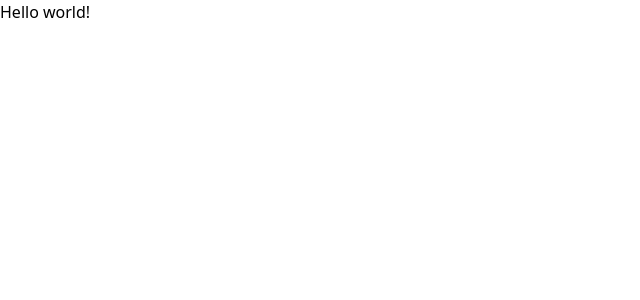
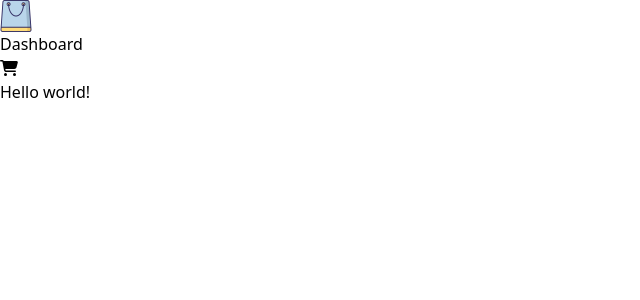
Before and after one commit to Jonaxx8/AI-Powered-Customer-Personalization-Platform, a React (Vite) app in the folder frontend/: page / in a window 1280 px wide. Shown: the top 300 px of the page, without its empty margins (0-640 px from the left). Built offline with nearby package versions, Linux system fonts and the light colour scheme.

Commit message:
navbar component created

```diff
--- a/frontend/src/App.jsx
+++ b/frontend/src/App.jsx
@@ -1,10 +1,13 @@
 import DashBoard from './pages/DashBoard'
+import Navbar from './components/Navbar'
 
 function App() {
 
   return (
     <>
+      <Navbar />
       <DashBoard />
+
     </>
   )
 }
--- /dev/null
+++ b/frontend/src/components/Navbar.js
@@ -0,0 +1,58 @@
+import { useState, useEffect } from 'react'
+import Link from 'next/link'
+import { useCartContext } from '@/context/Store'
+import { FontAwesomeIcon } from '@fortawesome/react-fontawesome'
+import { faShoppingCart } from '@fortawesome/free-solid-svg-icons'
+import logo from '../assets/bag.png'
+
+function Navbar() {
+//   const cart = useCartContext()[0]
+//   const [cartItems, setCartItems] = useState(0)
+
+//   useEffect(() => {
+//     let numItems = 0
+//     cart.forEach(item => {
+//       numItems += item.variantQuantity
+//     })
+//     setCartItems(numItems)
+//   }, [cart])
+
+  return (
+    <div className="border-b border-palette-lighter sticky top-0 z-20 bg-white">
+      <div className="flex items-center justify-between mx-auto max-w-6xl px-6 pb-2 pt-4 md:pt-6">
+        <Link href="/" passHref>
+          <a className=" cursor-pointer">
+            <h1 className="flex no-underline">
+              <img height="32" width="32" alt="logo" className="h-8 w-8 mr-1 object-contain" src={logo} />
+              <span className="text-xl font-primary font-bold tracking-tight pt-1">
+                Dashboard
+              </span>
+            </h1>
+          </a>
+        </Link>
+        <div>
+          <Link
+            href="/cart"
+            passHref
+          >
+            <a className=" relative" aria-label="cart">
+              <FontAwesomeIcon className="text-palette-primary w-6 m-auto" icon={faShoppingCart} />
+              {/* {
+                cartItems === 0 ?
+                  null
+                  :
+                  <div
+                    className="absolute top-0 right-0 text-xs bg-yellow-300 text-gray-900 font-semibold rounded-full py-1 px-2 transform translate-x-10 -translate-y-3"
+                  >
+                    {cartItems}
+                  </div>
+              } */}
+            </a>
+          </Link>
+        </div>
+      </div>
+    </div>
+  )
+}
+
+export default Navbar
```
Also changed, not shown: frontend/package.json (+6 -1 lines), frontend/src/assets/bag.png (added), 1 other file (tests, documents, lock files or other folders).
